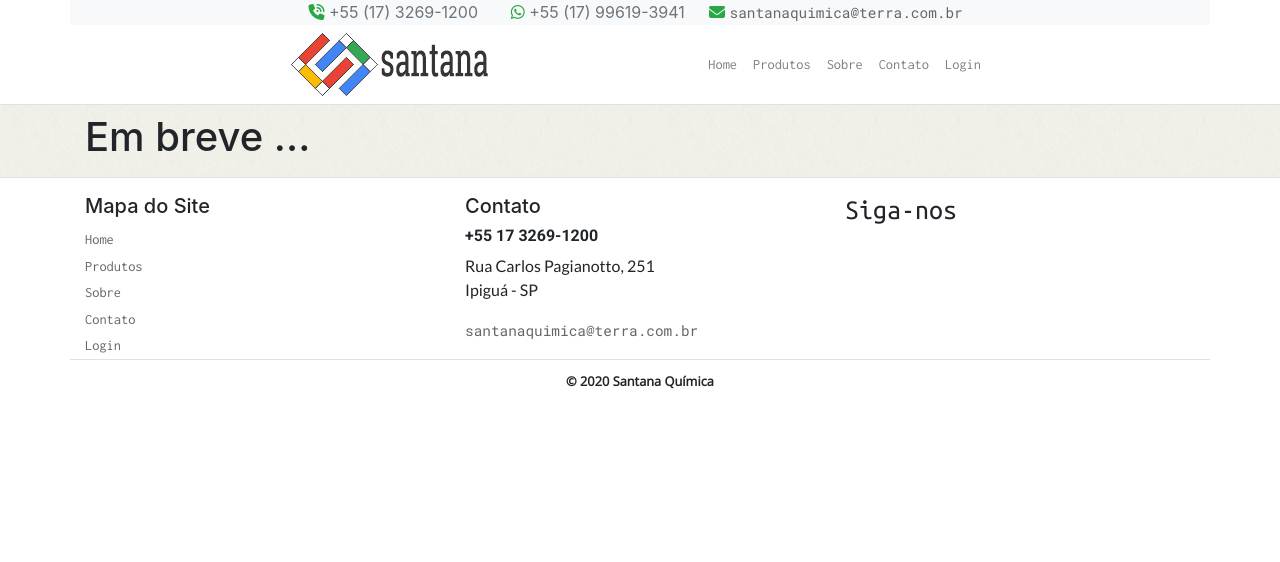
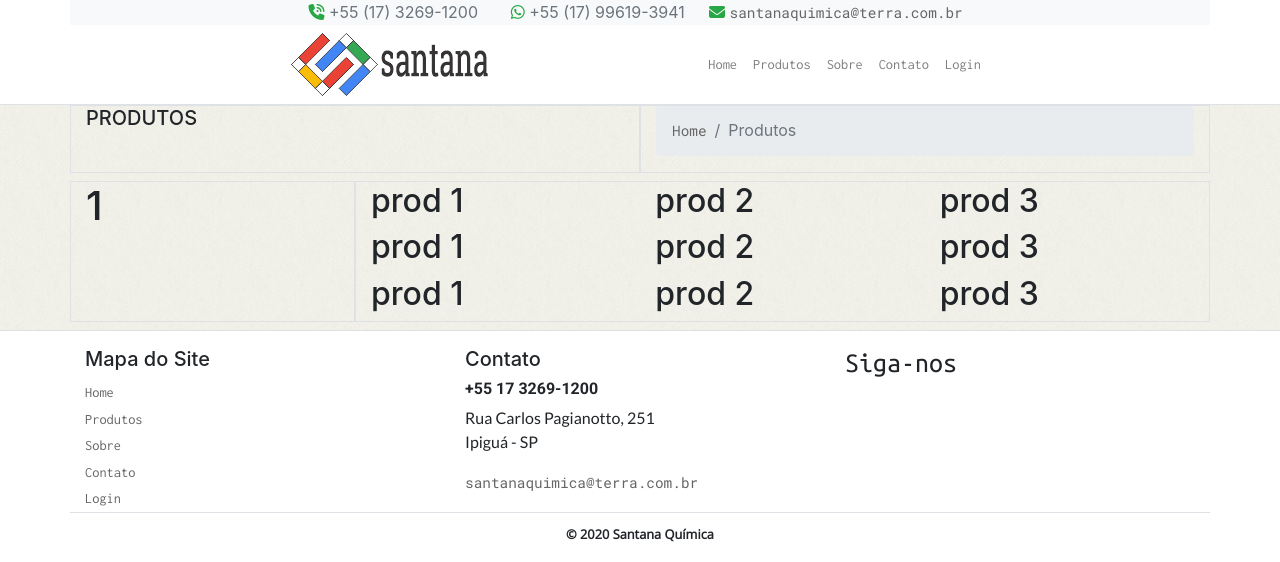
Before and after one commit to jcsj89/santana, a PHP site: template templates/produtos.twig in a window 1280 px wide. Shown: the top 562 px of the page. Run offline with PHP 8.4, Linux system fonts and the light colour scheme; the template is opened without the code that fills it, so the values that code supplies are empty; some libraries are stand-ins or nearby versions; some web fonts are replaced.

Commit message:
01.02.21 pg produtos

```diff
--- a/templates/produtos.twig
+++ b/templates/produtos.twig
@@ -1,14 +1,69 @@
 {% extends 'base/base.twig' %}
 {% block content %}
 
-<div class="row bg-image">
-	<div class="container">
-		<div class="row pt-2 pb-2">
-			<div class="col-12 col-sm-8 ">
-				<h1>Em breve ...</h1>
+	<div class="row bg-image">
+		<div class="container">
+			<div class="row">
+				<div class="col border">
+					<h5>PRODUTOS</h5>
+				</div>
+				<div class="col-12 col-sm-6 border">
+					<nav aria-label="breadcrumb">
+						<ol class="breadcrumb">
+							<li class="breadcrumb-item"><a href="/">Home</a></li>
+							<li class="breadcrumb-item active" aria-current="page">Produtos</li>
+						</ol>
+					</nav>
+				</div>
+
+			</div>
+
+			<div class="row pt-2 pb-2">
+				<!-- COLUNA DOS MENUS - LADO ESQUERDO -->
+				<div class="col-12 col-sm-3 border">
+					<h1>1</h1>
+				</div>
+				<!-- COLUNA DOS PRODUTOS - LADO DIREITO -->
+				<div class="col-12 col-sm-9 border">
+					<!-- CADA LINHA CONTEM 3 COLUNAS COM CADA COLUNA 1 PRODUTO -->
+					<div class="row">
+						<div class="col col-sm-4">
+							<H2>prod 1</H2>
+						</div>
+						<div class="col col-sm-4">
+							<H2>prod 2</H2>
+						</div>
+						<div class="col col-sm-4">
+							<H2>prod 3</H2>
+						</div>
+					</div>
+
+					<div class="row">
+						<div class="col col-sm-4">
+							<H2>prod 1</H2>
+						</div>
+						<div class="col col-sm-4">
+							<H2>prod 2</H2>
+						</div>
+						<div class="col col-sm-4">
+							<H2>prod 3</H2>
+						</div>
+					</div>
+
+					<div class="row">
+						<div class="col col-sm-4">
+							<H2>prod 1</H2>
+						</div>
+						<div class="col col-sm-4">
+							<H2>prod 2</H2>
+						</div>
+						<div class="col col-sm-4">
+							<H2>prod 3</H2>
+						</div>
+					</div>
+				</div>
 			</div>
 		</div>
 	</div>
-</div>
 
-{%endblock%}
+	{%endblock%}
```
Also changed, not shown: public/jwt.php (added, +20 -0 lines).
